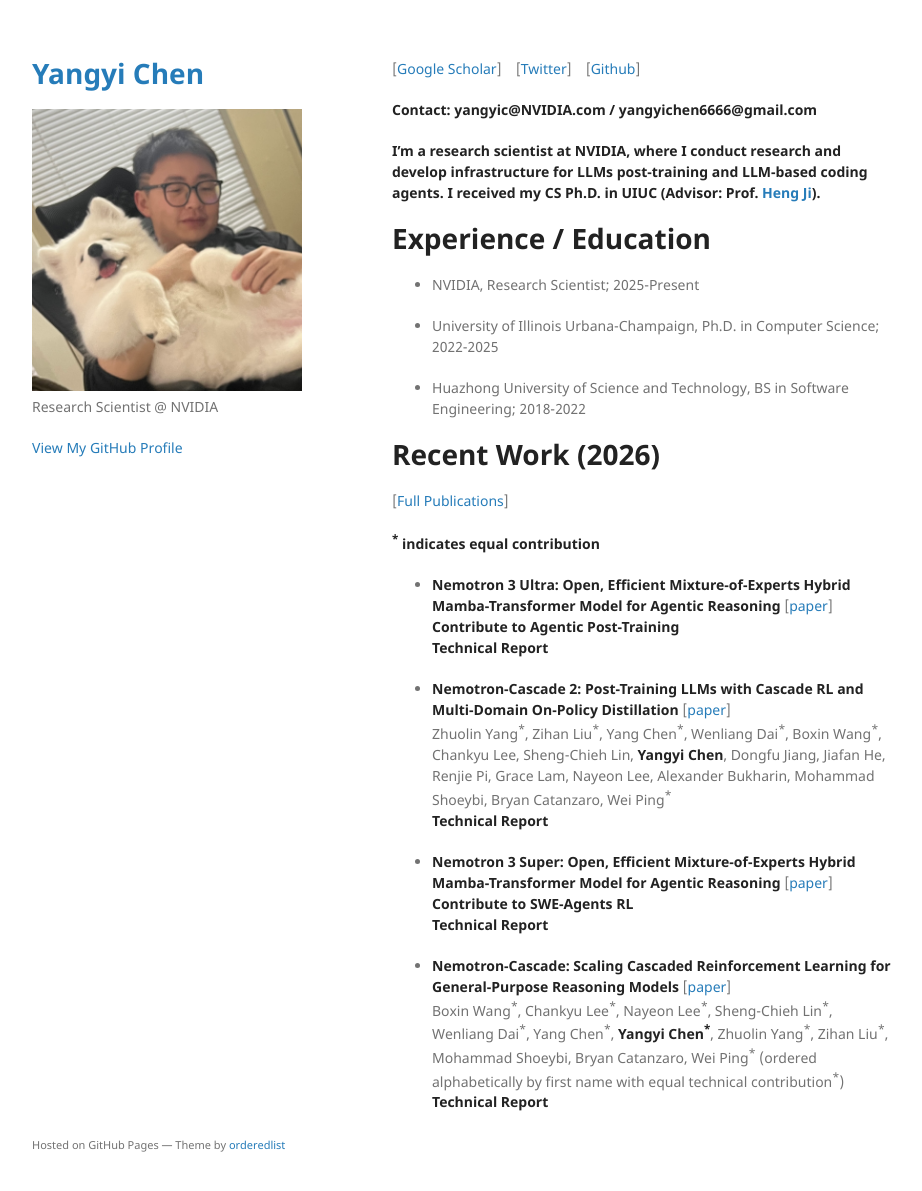
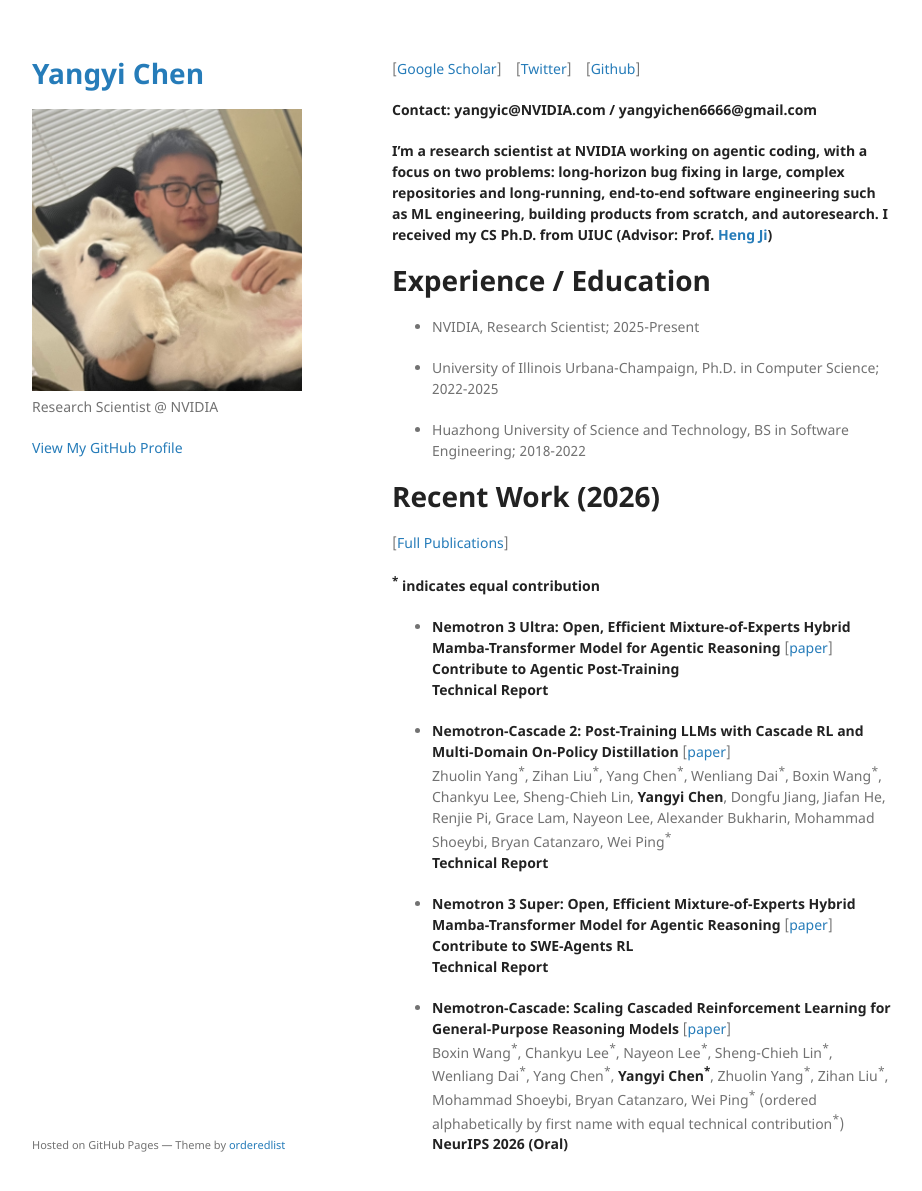
Before and after one commit to Yangyi-Chen/yangyi-chen.github.io, a Jekyll site: the page built from index.md, in a window 1280 px wide and 1224 px high. Shown: the top 1191 px of the window, without its empty margins (178-1100 px from the left). Built offline with Jekyll 4.4.1, drawn with Linux system fonts in a browser that asks for light colours.

Commit message:
Update index.md

```diff
--- a/index.md
+++ b/index.md
@@ -24,7 +24,8 @@ layout: default
 
 **Contact: yangyic@NVIDIA.com / yangyichen6666@gmail.com**
 
-**I'm a research scientist at NVIDIA, where I conduct research and develop infrastructure for LLMs post-training and LLM-based coding agents. I received my CS Ph.D. in UIUC (Advisor: Prof. [Heng Ji](http://blender.cs.illinois.edu/hengji.html)).**
+**I'm a research scientist at NVIDIA working on agentic coding, with a focus on two problems: long-horizon bug fixing in large, complex repositories and long-running, end-to-end software engineering such as ML engineering, building products from scratch, and autoresearch. I received my CS Ph.D. from UIUC (Advisor: Prof. [Heng Ji](http://blender.cs.illinois.edu/hengji.html))**
+
 
 
 
@@ -73,7 +74,7 @@ I work on **scalable foundation models**, aiming to establish fundamental approa
 
 - **Nemotron 3 Super: Open, Efficient Mixture-of-Experts Hybrid Mamba-Transformer Model for Agentic Reasoning** [[paper](https://arxiv.org/abs/2604.12374)] <br/> **Contribute to SWE-Agents RL** <br/> **Technical Report**
 
-- **Nemotron-Cascade: Scaling Cascaded Reinforcement Learning for General-Purpose Reasoning Models** [[paper](https://arxiv.org/pdf/2512.13607)] <br/> Boxin Wang<sup>\*</sup>, Chankyu Lee<sup>\*</sup>, Nayeon Lee<sup>\*</sup>, Sheng-Chieh Lin<sup>\*</sup>, Wenliang Dai<sup>\*</sup>, Yang Chen<sup>\*</sup>, **Yangyi Chen<sup>\*</sup>**, Zhuolin Yang<sup>\*</sup>, Zihan Liu<sup>\*</sup>, Mohammad Shoeybi, Bryan Catanzaro, Wei Ping<sup>\*</sup> (ordered alphabetically by first name with equal technical contribution<sup>\*</sup>) <br/> **Technical Report**
+- **Nemotron-Cascade: Scaling Cascaded Reinforcement Learning for General-Purpose Reasoning Models** [[paper](https://arxiv.org/pdf/2512.13607)] <br/> Boxin Wang<sup>\*</sup>, Chankyu Lee<sup>\*</sup>, Nayeon Lee<sup>\*</sup>, Sheng-Chieh Lin<sup>\*</sup>, Wenliang Dai<sup>\*</sup>, Yang Chen<sup>\*</sup>, **Yangyi Chen<sup>\*</sup>**, Zhuolin Yang<sup>\*</sup>, Zihan Liu<sup>\*</sup>, Mohammad Shoeybi, Bryan Catanzaro, Wei Ping<sup>\*</sup> (ordered alphabetically by first name with equal technical contribution<sup>\*</sup>) <br/> **NeurIPS 2026 (Oral)**
 
 
 <!--- **(Vision-Language Pre-Training) Prioritizing Image-Related Tokens Enhances Vision-Language Pre-Training** [[paper](https://arxiv.org/abs/2505.08971)] <br/> **Yangyi Chen**, Hao Peng, Tong Zhang, Heng Ji <br/> **TMLR 2026**
```
